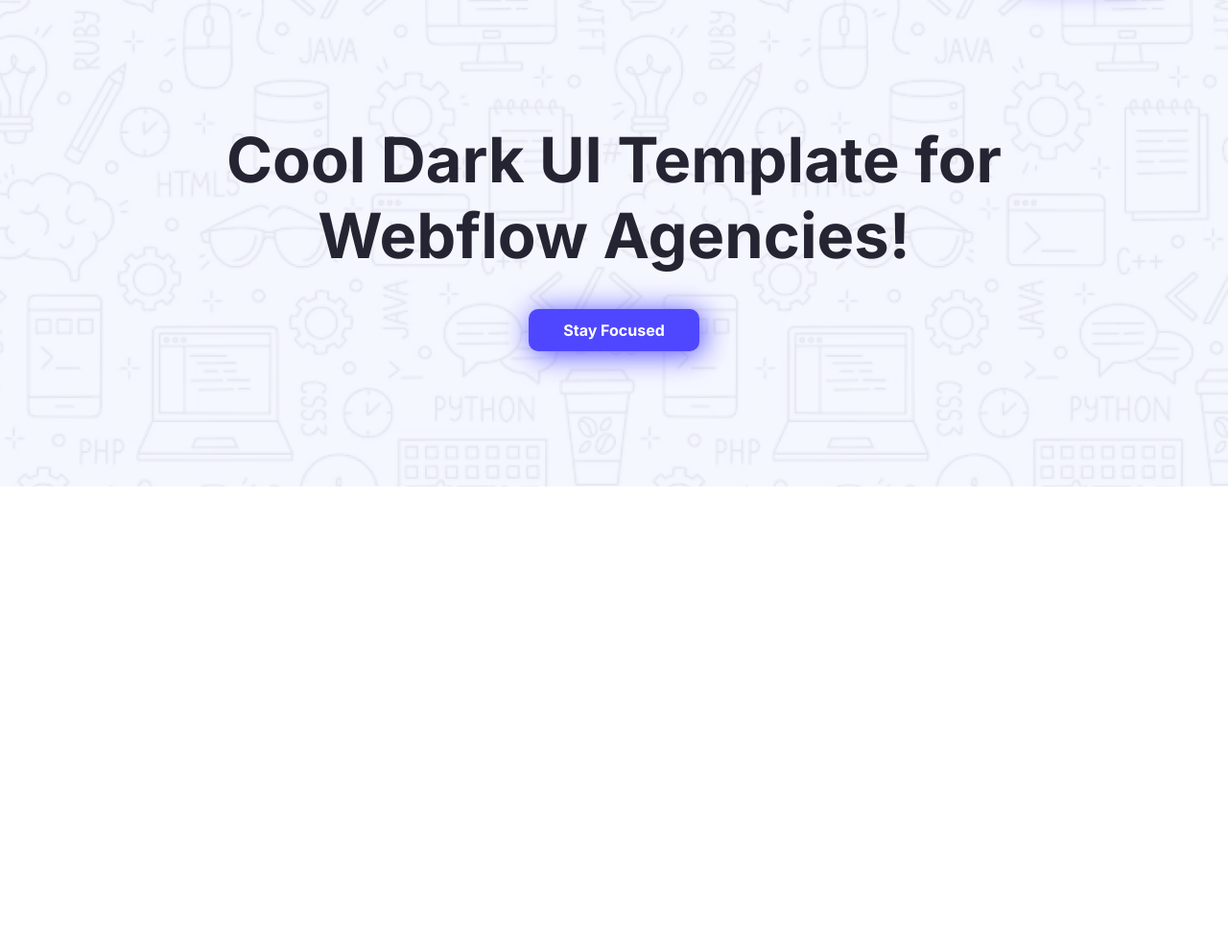
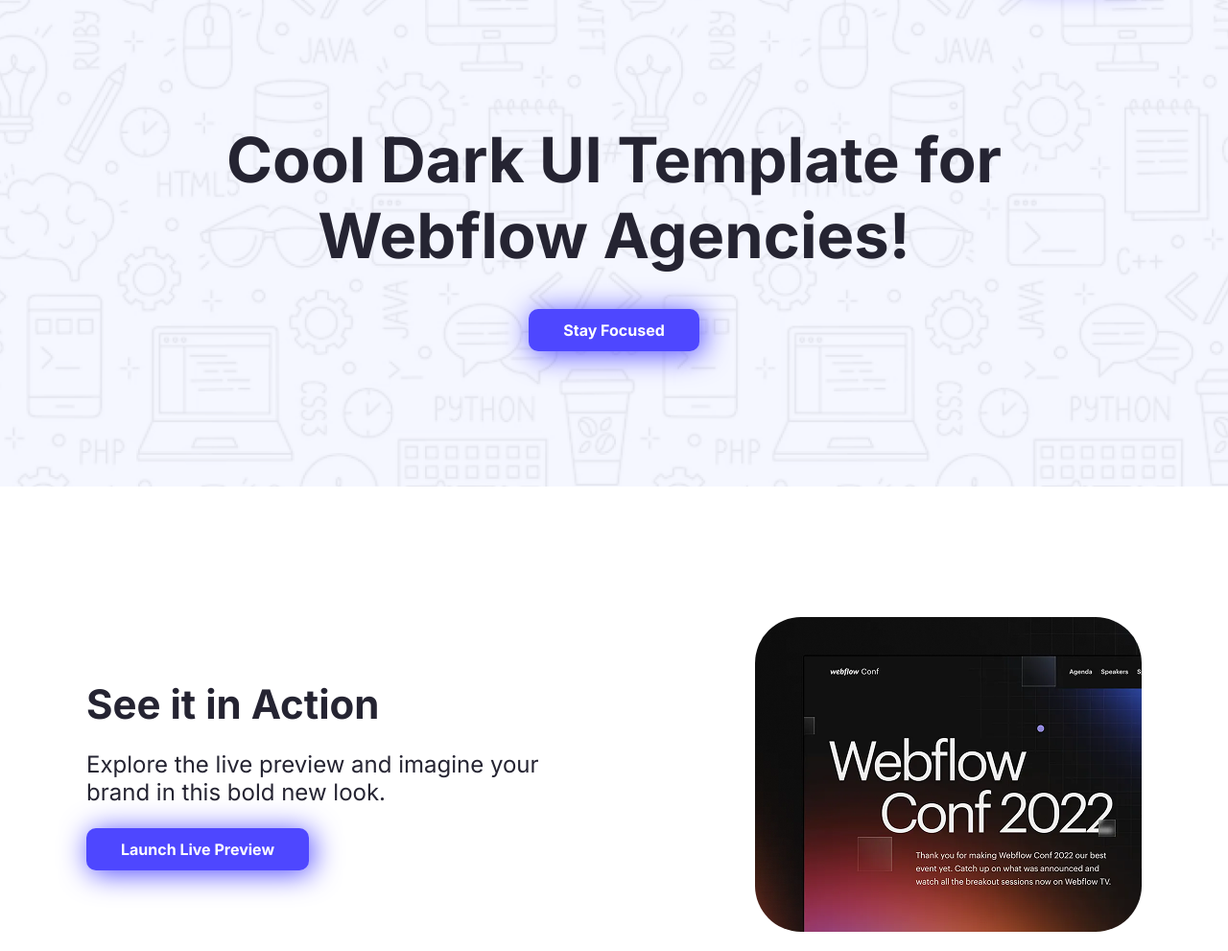
Before and after one commit to somrat350/First-Assignment, a plain HTML site: page index.html in a window 1280 px wide. Shown: the part 93-1084 px from the top of the page at 96% size. Before the commit the page ends 800 px from the top, so only its background shows below. Drawn offline with Linux system fonts and the light colour scheme.

Commit message:
complete action section design

```diff
--- a/css/style.css
+++ b/css/style.css
@@ -94,3 +94,47 @@ header .hero {
   font-weight: bold;
   color: var(--secondaryColor);
 }
+
+
+
+
+
+
+
+
+
+
+
+
+
+
+
+/* --------Action---------- */
+.action {
+  margin-top: 116px;
+  display: flex;
+  justify-content: space-between;
+  align-items: center;
+}
+
+.action-left {
+  max-width: 500px;
+  display: flex;
+  flex-direction: column;
+  gap: 23px;
+}
+
+.action-left .title {
+  color: var(--secondaryColor);
+  font-size: 42px;
+  font-weight: bold;
+}
+
+.action-left .desc {
+  font-size: 24px;
+  color: #252432;
+}
+
+.action img {
+  border-radius: 48px;
+}
--- a/index.html
+++ b/index.html
@@ -22,5 +22,26 @@
         <a href="" class="primary-btn">Stay Focused</a>
       </section>
     </header>
+
+    <!-- Main -->
+     <main>
+
+      <!-- Action section -->
+      <section class="container action">
+        <div class="action-left">
+          <h6 class="title">See it in Action</h6>
+
+          <p class="desc">
+            Explore the live preview and imagine your brand in this bold new
+            look.
+          </p>
+
+          <a href="" class="primary-btn">Launch Live Preview</a>
+        </div>
+
+        <img src="Assets/wc-mini.png" alt="" />
+      </section>
+
+     </main>
 </body>
 </html>
```
